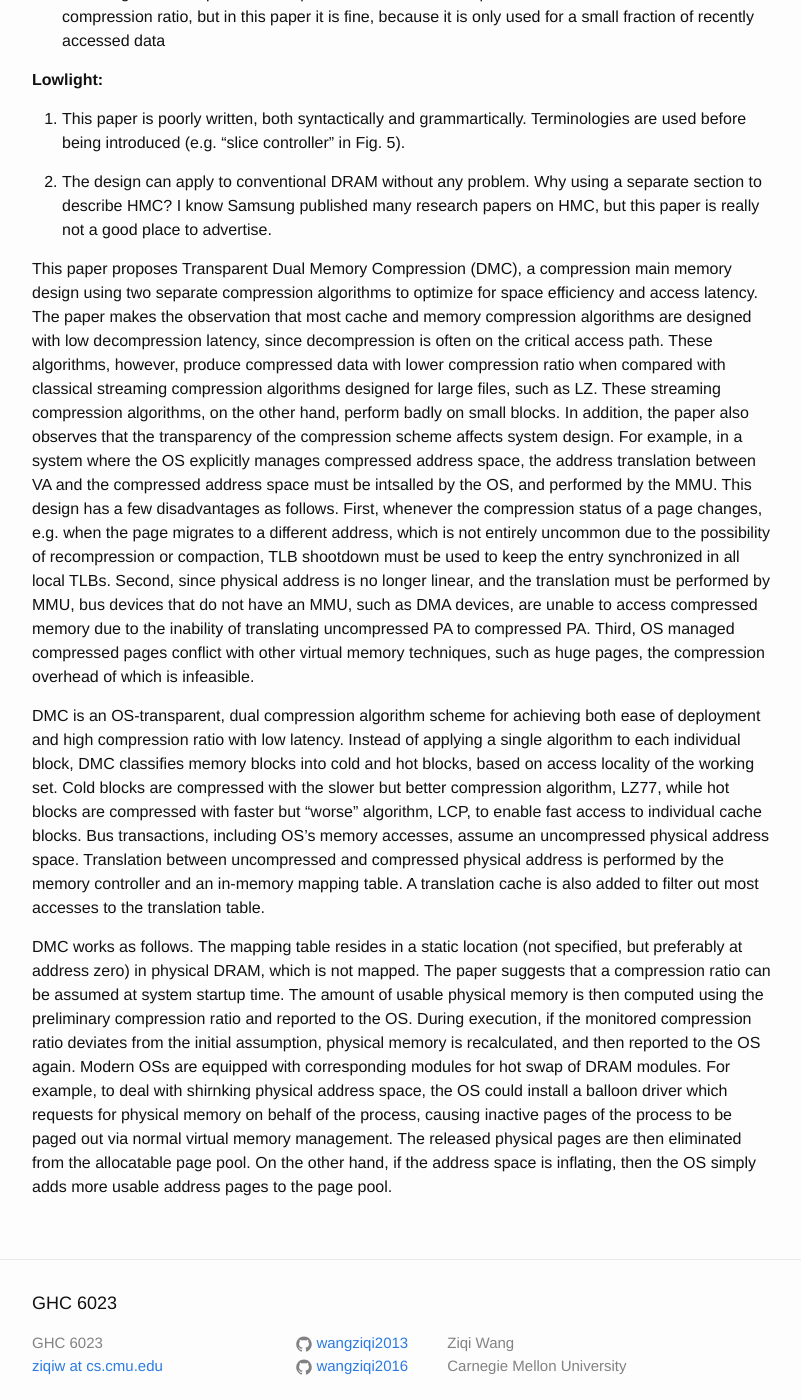
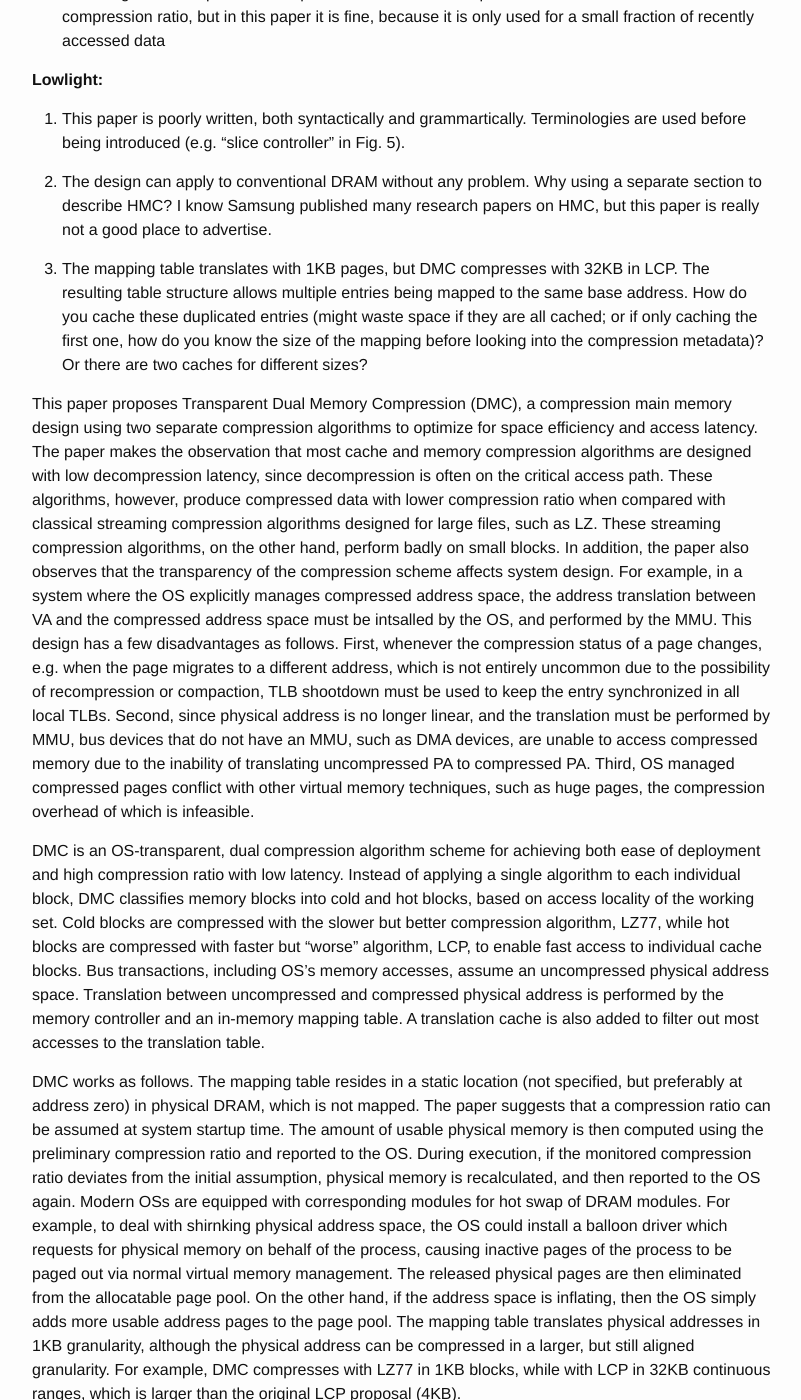
Before and after one commit to wangziqi2013/wangziqi2013.github.io, a Jekyll site: the page built from _posts/2020-07-15-dmc.markdown, in a window 1280 px wide and 1400 px high, scrolled down 613 px. Shown: the whole window, without its empty margins (238-1039 px from the left). Built offline with Jekyll 4.4.1, drawn with Linux system fonts in a browser that asks for light colours.

Commit message:
Adding lowlight

```diff
--- a/_posts/2020-07-15-dmc.markdown
+++ b/_posts/2020-07-15-dmc.markdown
@@ -28,6 +28,11 @@ version_mgmt:
 
 2. The design can apply to conventional DRAM without any problem. Why using a separate section to describe HMC? I know
    Samsung published many research papers on HMC, but this paper is really not a good place to advertise.
+
+3. The mapping table translates with 1KB pages, but DMC compresses with 32KB in LCP. The resulting table structure allows
+   multiple entries being mapped to the same base address. How do you cache these duplicated entries (might
+   waste space if they are all cached; or if only caching the first one, how do you know the size of the mapping
+   before looking into the compression metadata)? Or there are two caches for different sizes?
 
 This paper proposes Transparent Dual Memory Compression (DMC), a compression main memory design using two separate compression
 algorithms to optimize for space efficiency and access latency. The paper makes the observation that most cache and memory
@@ -61,5 +66,7 @@ and then reported to the OS again. Modern OSs are equipped with corresponding mo
 For example, to deal with shirnking physical address space, the OS could install a balloon driver which requests for
 physical memory on behalf of the process, causing inactive pages of the process to be paged out via normal virtual memory
 management. The released physical pages are then eliminated from the allocatable page pool.
-On the other hand, if the address space is inflating, then the OS simply adds more usable address pages to the page
-pool.
+On the other hand, if the address space is inflating, then the OS simply adds more usable address pages to the page pool.
+The mapping table translates physical addresses in 1KB granularity, although the physical address can be compressed in
+a larger, but still aligned granularity. For example, DMC compresses with LZ77 in 1KB blocks, while with LCP in 32KB
+continuous ranges, which is larger than the original LCP proposal (4KB).
```
